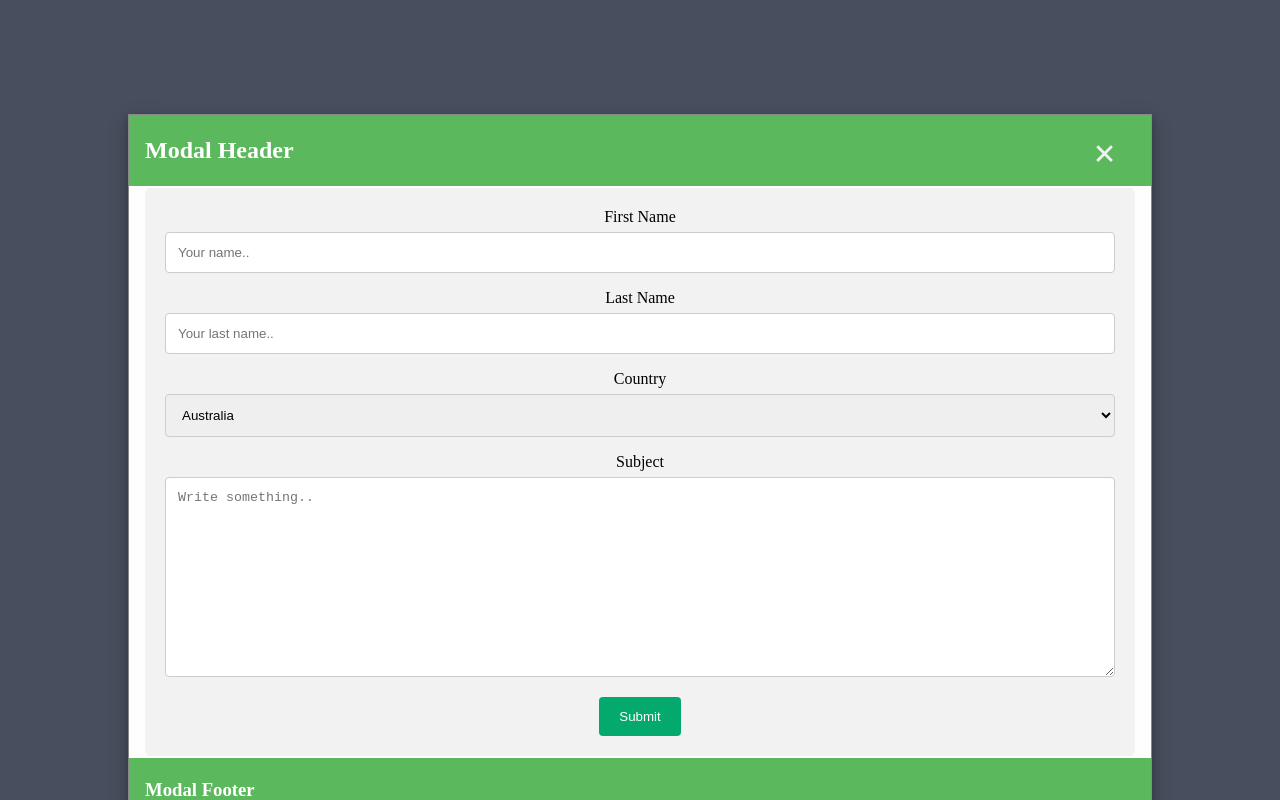
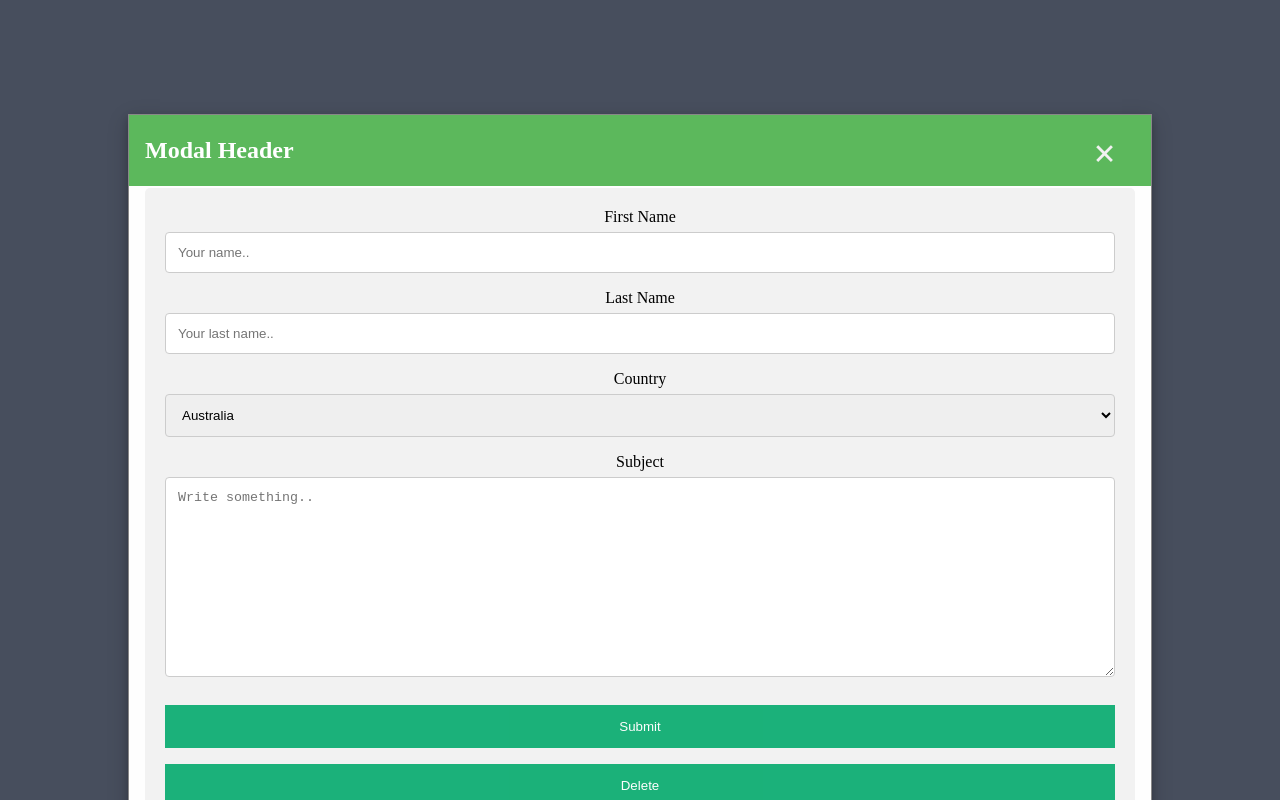
Before and after one commit to fancn21th/1-008-Advanced-Vue, a Vue app: page / in a window 1280 px wide. Both pictures are taken after a click on the button "Open Modal". Built offline with nearby package versions, Linux system fonts and the light colour scheme.

Commit message:
delete form 显示

```diff
--- a/src/App.vue
+++ b/src/App.vue
@@ -6,7 +6,7 @@
       :preventBackgroundSrolling="true"
       @close="modalOpen = false"
     >
-      <contact-form />
+      <contact-form @open:confirm-delete-modal="deleteModalOpen = true" />
     </modal>
     <delete-modal
       :show="deleteModalOpen"
--- a/src/components/ContactForm.vue
+++ b/src/components/ContactForm.vue
@@ -1,6 +1,6 @@
 <template>
   <div class="container">
-    <form action="action_page.php">
+    <form>
       <label for="fname">First Name</label>
       <input
         type="text"
@@ -32,13 +32,24 @@
         style="height:200px"
       ></textarea>
 
-      <input type="submit" value="Submit" />
+      <button @click="submit">Submit</button>
+      <button @click="deleteUser">Delete</button>
     </form>
   </div>
 </template>
 
 <script>
-export default {};
+export default {
+  methods: {
+    submit(e) {
+      e.preventDefault();
+    },
+    deleteUser(e) {
+      e.preventDefault();
+      this.$emit('open:confirm-delete-modal');
+    },
+  },
+};
 </script>
 
 <style>
```
